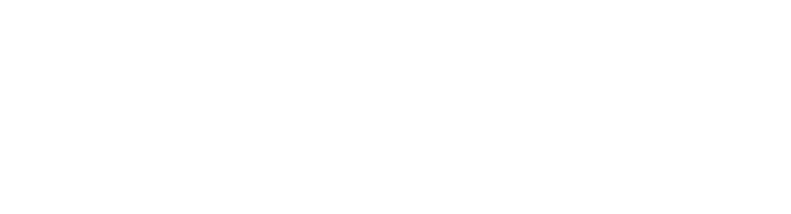
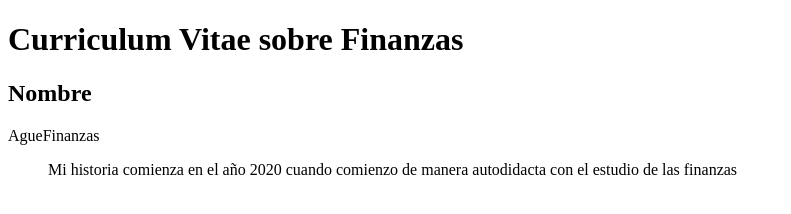
Before and after one commit to AgueFinanzas/TAREAS, a plain HTML site: page m1u3/tareaUni3-27junio/taream1u3.html in a window 1280 px wide. Shown: the whole page, without its empty margins (0-791 px from the left). Drawn offline with Linux system fonts and the light colour scheme.

Commit message:
probandoPorSegundaVez

```diff
--- a/m1u3/tareaUni3-27junio/taream1u3.html
+++ b/m1u3/tareaUni3-27junio/taream1u3.html
@@ -3,9 +3,18 @@
 <head>
     <meta charset="UTF-8">
     <meta name="viewport" content="width=device-width, initial-scale=1.0">
-    <title>Document</title>
+    <title>CV Financiero</title>
 </head>
 <body>
+    <h1>Curriculum Vitae sobre Finanzas</h1>
+    <h2>Nombre</h2>
+    <p>AgueFinanzas</p>
+    <ul>Mi historia comienza en el año 2020 cuando comienzo de manera autodidacta con el estudio de las finanzas</ul>
+
+
+
+
+
 
 </body>
 </html>
```
